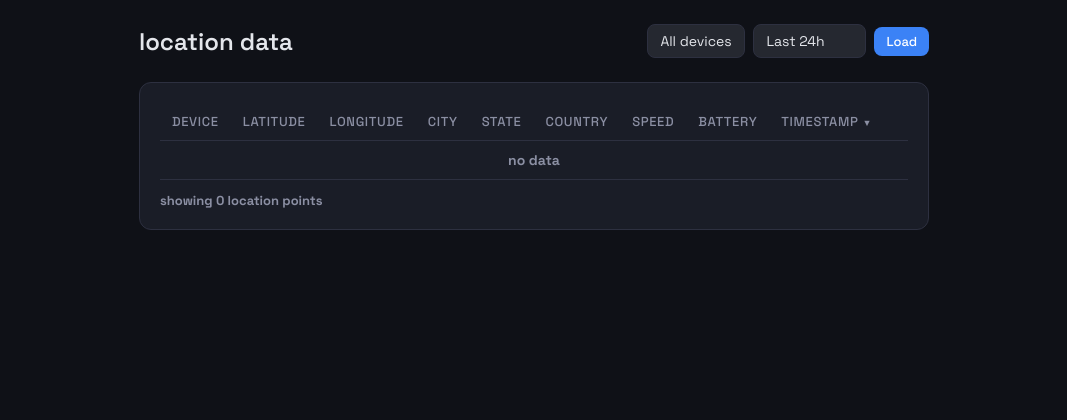
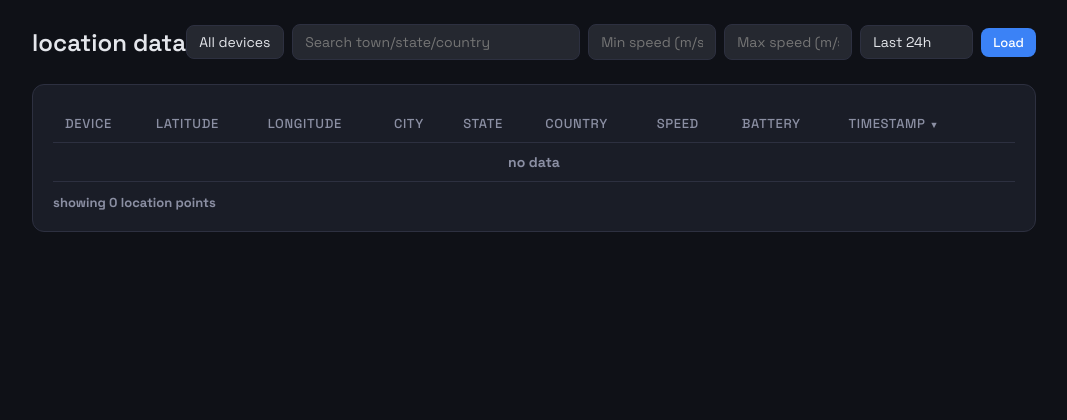
Before and after one commit to waxn/roamly, a Django app: page /data/ in a window 1280 px wide. Shown: the part 56-476 px from the top of the page, without its empty margins (106-1173 px from the left). Run offline with Django 5.2, Linux system fonts and the light colour scheme; the visitor is signed in with stand-in values (Sample User, id 1); data that the repository does not hold is empty; parts of the project's set-up code (start-up, migrations or seed data) failed here and were passed over; some libraries are stand-ins or nearby versions.

Commit message:
ui: add table filters and infinite scroll; client queries entire timeframe when filtering\n\nCo-Authored-By: Claude Sonnet 4.6 <noreply@anthropic.com>

```diff
--- a/tracker/templates/tracker/data_table.html
+++ b/tracker/templates/tracker/data_table.html
@@ -12,6 +12,9 @@
                 <option value="{{ device.device_id }}">{{ device.name|default:device.device_id }}</option>
                 {% endfor %}
             </select>
+            <input id="data-q" placeholder="Search town/state/country" class="form-control" style="width: 18rem;" />
+            <input id="data-min-speed" placeholder="Min speed (m/s)" class="form-control" style="width: 8rem;" />
+            <input id="data-max-speed" placeholder="Max speed (m/s)" class="form-control" style="width: 8rem;" />
             <select id="data-range" class="form-control" style="width: auto;">
                 <option value="24">Last 24h</option>
                 <option value="72">Last 3 days</option>
@@ -71,7 +74,7 @@
 <script>
 let currentOffset = 0;
 const LIMIT = 1000;
-const API_MAX_LIMIT = 50000; // server-side max; use for "Load All" to minimize requests
+const API_MAX_LIMIT = 50000; // server-side max
 let allRows = [];
 let sortKey = 'timestamp';
 let sortDir = 'desc';
@@ -148,7 +151,17 @@ function loadData(append = false) {
 
     params.set('offset', currentOffset);
 
-    if (range === 'all') {
+    // If user has applied any filters, search the entire time period
+    const qVal = document.getElementById('data-q').value.trim();
+    const minSpeedVal = document.getElementById('data-min-speed').value.trim();
+    const maxSpeedVal = document.getElementById('data-max-speed').value.trim();
+
+    if (qVal || minSpeedVal || maxSpeedVal) {
+        params.set('all', '1');
+        if (qVal) params.set('q', qVal);
+        if (minSpeedVal) params.set('min_speed', minSpeedVal);
+        if (maxSpeedVal) params.set('max_speed', maxSpeedVal);
+    } else if (range === 'all') {
         params.set('all', '1');
     } else {
         params.set('hours', range);
@@ -325,5 +338,31 @@ function deleteLocation(id) {
 loadData();
 document.getElementById('data-device').addEventListener('change', () => loadData(false));
 document.getElementById('data-range').addEventListener('change', () => loadData(false));
+document.getElementById('data-q').addEventListener('input', () => {
+    // debounce
+    clearTimeout(window._dataQTimer);
+    window._dataQTimer = setTimeout(() => loadData(false), 350);
+});
+document.getElementById('data-min-speed').addEventListener('change', () => loadData(false));
+document.getElementById('data-max-speed').addEventListener('change', () => loadData(false));
+
+// Infinite scroll: load more when near bottom of table container
+const tableContainer = document.querySelector('.table-responsive');
+let _scrollPending = false;
+tableContainer.addEventListener('scroll', () => {
+    if (_scrollPending) return;
+    _scrollPending = true;
+    requestAnimationFrame(() => {
+        const el = tableContainer;
+        if (el.scrollTop + el.clientHeight >= el.scrollHeight - 120) {
+            // close to bottom
+            const loadMoreBtn = document.getElementById('load-more-btn');
+            if (loadMoreBtn.style.display !== 'none' && !loadMoreBtn.disabled) {
+                loadMore();
+            }
+        }
+        _scrollPending = false;
+    });
+});
 </script>
 {% endblock %}
--- a/tracker/views.py
+++ b/tracker/views.py
@@ -644,6 +644,51 @@ def _locations_api_inner(request):
 
     if device_id:
         locations = locations.filter(device__device_id=device_id)
+
+    # Additional filter parameters
+    q = request.GET.get('q')
+    min_speed = request.GET.get('min_speed')
+    max_speed = request.GET.get('max_speed')
+    min_battery = request.GET.get('min_battery')
+    max_battery = request.GET.get('max_battery')
+    city = request.GET.get('city')
+    state = request.GET.get('state')
+    country_code = request.GET.get('country_code')
+
+    if q:
+        q = q.strip()
+        # search across city/state/country
+        locations = locations.filter(
+            models.Q(city__icontains=q) | models.Q(state__icontains=q) | models.Q(country__icontains=q)
+        )
+
+    try:
+        if min_speed is not None and min_speed != '':
+            locations = locations.filter(speed__gte=float(min_speed))
+    except (ValueError, TypeError):
+        pass
+    try:
+        if max_speed is not None and max_speed != '':
+            locations = locations.filter(speed__lte=float(max_speed))
+    except (ValueError, TypeError):
+        pass
+    try:
+        if min_battery is not None and min_battery != '':
+            locations = locations.filter(battery__gte=int(min_battery))
+    except (ValueError, TypeError):
+        pass
+    try:
+        if max_battery is not None and max_battery != '':
+            locations = locations.filter(battery__lte=int(max_battery))
+    except (ValueError, TypeError):
+        pass
+
+    if city:
+        locations = locations.filter(city__iexact=city)
+    if state:
+        locations = locations.filter(state__iexact=state)
+    if country_code:
+        locations = locations.filter(country_code__iexact=country_code)
 
     if min_lng and min_lat and max_lng and max_lat:
         try:
```
